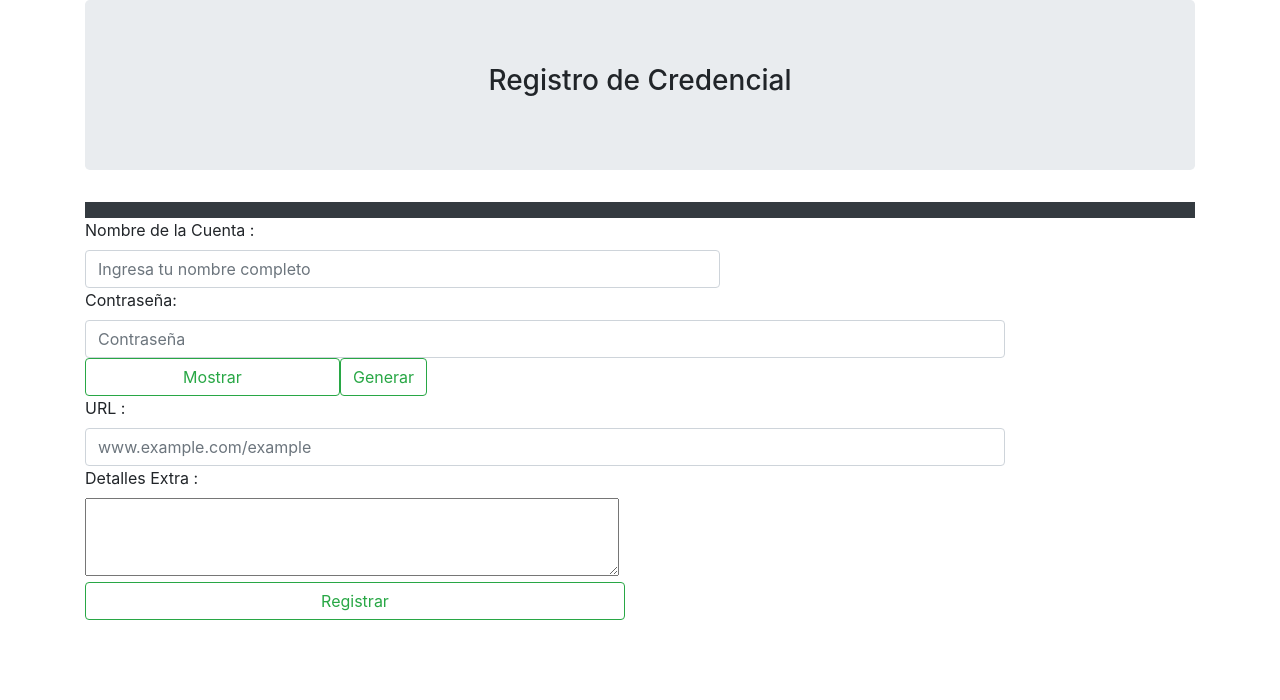
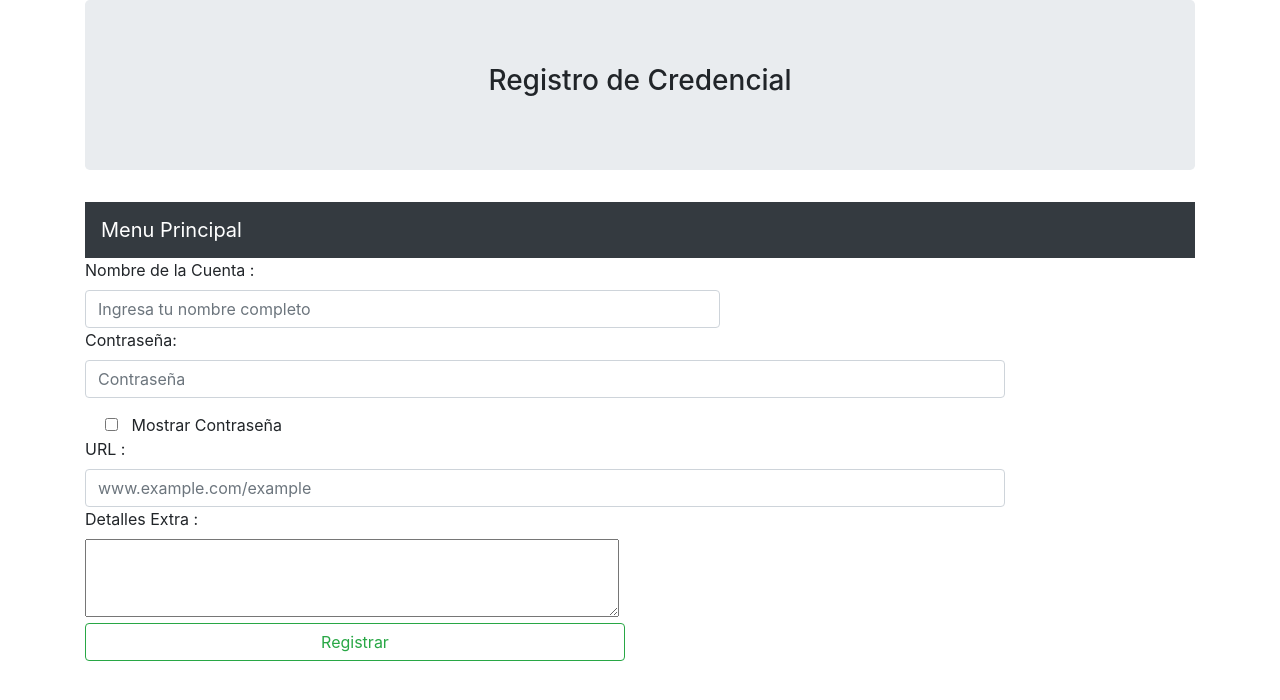
Before and after one commit to IrvingReyes/Plataforma-Credenciales, a Django app: page /usuario/registroCredencial/ in a window 1280 px wide. Shown: the top 700 px of the page. Run offline with Django 3.2, Linux system fonts and the light colour scheme; some libraries are stand-ins or nearby versions.

Commit message:
xoce97
se modifico el models
se corrigiron errores se escritura
se modifico el nombre de entrada a cuenta
se modifico el usuario asociado
se acompleto el registro sin seguridad de las cuentas
se agregaron mas cosas a las platillas.
se agrgego el logaout boton

```diff
--- a/adminPassword/adminPassword/decorador.py
+++ b/adminPassword/adminPassword/decorador.py
@@ -2,6 +2,6 @@ from django.shortcuts import redirect
 def login_requerido(vista):
     def interna(request,*args,**kwargs):
         if not request.session.get('acceso',False):
-            return redirect('/')
+            return redirect('')
         return vista(request,*args,**kwargs)
     return interna
--- a/adminPassword/adminPassword/urls.py
+++ b/adminPassword/adminPassword/urls.py
@@ -24,7 +24,6 @@ urlpatterns = [
     path('registro/',views.registroUsuario,name='registro'),
     path('usuario/',views.usuario,name='usuario'),
     path('usuario/registroCredencial/',views.registroCredencial,name='registroCredencial'),
-    path('usuario/',views.usuario,name='usuario'),
     path('codigoTelegram/',views.codigoTelegram,name='codigoTelegram'),
     path('logout',views.logOut,name='logout')
 ]
--- /dev/null
+++ b/adminPassword/registroUsuario/static/js/generadorClaves.js
@@ -0,0 +1,10 @@
+$(document).ready(function () {
+    $('#mostrar_contrasena').click(function () {
+        if ($('#mostrar_contrasena').is(':checked')) {
+            $('#password').attr('type', 'text');
+        }else{
+            $('#password').attr('type', 'password');
+        }
+    });
+
+});
--- a/adminPassword/registroUsuario/templates/registroCredencial.html
+++ b/adminPassword/registroUsuario/templates/registroCredencial.html
@@ -4,7 +4,7 @@
 
 {% endblock %}
 {% block script %}
-
+    <script src="/static/js/generadorClaves.js"></script>
 {% endblock %}
 {% block encabezado %}
 <section class="jumbotron text-center">
@@ -12,8 +12,8 @@
 </section>
 {% endblock %}
 {% block barra %}
-  <nav class="navbar navbar bg-dark navbar-dark">
-
+<nav class="navbar navbar bg-dark navbar-dark">
+    <a class="navbar-brand" href="{% url 'usuario' %}">Menu Principal</a>
   </nav>
 {% endblock %}
 {% block contenido %}
@@ -29,15 +29,12 @@
         <div class="row">
             <div class="col-10">
                 <label>Contraseña:</label>
-                <input type="password" class="form-control" name="password" placeholder="Contraseña">
-                <!--aqui pondremos la forma de autogenerar la contraseña y que se pueda mostrar hasta ahorita tenemos la opcion de dos botones uno que genere o y otro que muestre-->
+                <input id='password' type="password" class="form-control" name="password" value="" placeholder="Contraseña">
+                <div style="margin-top:15px;">
+                    <input style="margin-left:20px;" type="checkbox" id="mostrar_contrasena" title="clic para mostrar contraseña"/>
+                &nbsp;&nbsp;Mostrar Contraseña</div>
             </div>
-            <div class="col-3">
-                <button type="" class="btn btn-outline-success btn-block">Mostrar</button>
-            </div>
-            <div class="row">
-                <button type="" class="btn btn-outline-success btn-block">Generar</button>
-            </div>
+
         </div>
         <div class="row">
             <div class="col-10">
--- a/adminPassword/registroUsuario/templates/usuario.html
+++ b/adminPassword/registroUsuario/templates/usuario.html
@@ -7,3 +7,9 @@
     <h1>Menu Principal</h1>
 </section>
 {% endblock %}
+{% block barra %}
+  <nav class="navbar navbar bg-dark navbar-dark">
+    <a class="navbar-brand" href="{% url 'registroCredencial' %}">Añadir Cuenta Nueva</a>
+    <a class="navbar-brand" href="{% url 'logout' %}">Cerrar Sesion</a>
+  </nav>
+{% endblock %}
--- a/adminPassword/registroUsuario/views.py
+++ b/adminPassword/registroUsuario/views.py
@@ -1,17 +1,16 @@
 from os import error
 from django import template
+from django.db.models.base import Model
 from django.db.models.query import RawQuerySet
 from django.http import HttpResponse,  JsonResponse
 from django.shortcuts import render,redirect
 from django.template import Template,Context
 from requests.models import RequestEncodingMixin
-from registroUsuario import models
-from registroUsuario import Api
+from registroUsuario import models,Api
 from adminPassword.decorador import login_requerido
 import sys
 import requests
 import random
-
 import datetime
 from datetime import timezone
 
@@ -54,21 +53,34 @@ def registroUsuario(request):
 
 def registroCredencial(request):
     template='registroCredencial.html'
+    idusuario=request.session.get('userID')
+
     if request.method=='GET':
-        return render(request,template)
+       return render(request,template)
     if request.method=='POST':
         nombreCredencial=request.POST.get('nombre','').strip()
         passwordCredencial=request.POST.get('password','').strip()
         urlCredencial=request.POST.get('url','').strip()
         detallesCredencial=request.POST.get('detalles','').strip()
 
+        usuario=models.Usuario.objects.get(pk=idusuario)
+
+        cuenta=models.Cuenta()
+        cuenta.nombre_Cuenta=nombreCredencial
+        cuenta.usuario_Asociado=usuario
+        cuenta.password_Asociado=passwordCredencial
+        cuenta.url_Asociado=urlCredencial
+        cuenta.detalles_Asociado=detallesCredencial
+        cuenta.save()
+        return redirect('/usuario/')
 
 
 def usuario(request):
     template='usuario.html'
     iduser=request.session.get('userID')
-    print(iduser)
-    return render(request,template)
+    if request.method=='GET':
+        return render(request,template)
+
 
 def logIn(request):
     template='login.html'
```
Also changed, not shown: adminPassword/registroUsuario/models.py (+7 -4 lines), adminPassword/registroUsuario/migrations/0003_auto_20210605_1820.py (added), adminPassword/registroUsuario/migrations/0004_auto_20210605_1842.py (added).
